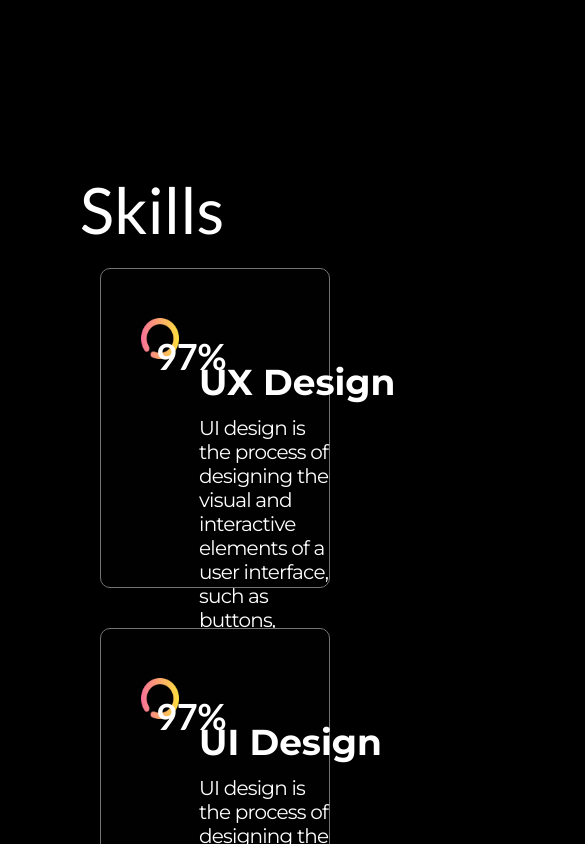
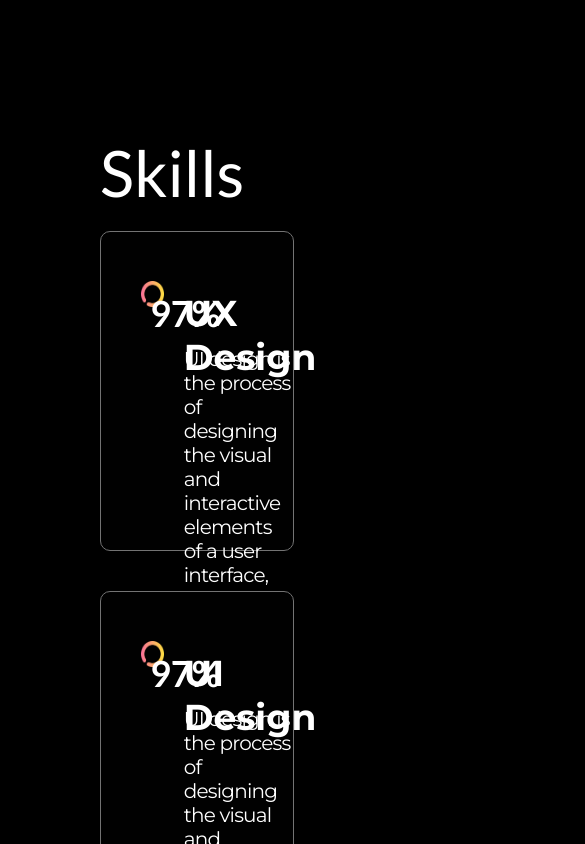
Before and after one commit to lukanogaj/product-designer, a React (Create React App) app: page / in a window 390 px wide. Shown: the part 2400-3244 px from the top of the page, 585 px wide, since content can reach past the window. Built offline with nearby package versions, Linux system fonts and the light colour scheme.

Commit message:
feedback-responsive

```diff
--- a/src/App.js
+++ b/src/App.js
@@ -18,7 +18,7 @@ function App() {
 			<WorkEfficiency />
 			<Portfolio />
 			<Skills />
-			{/* <Feedback /> */}
+			<Feedback />
 			{/* <AboutMe /> */}
 			{/* <Frame /> */}
 			{/* <Footer /> */}
--- a/src/components/Feedback/index.module.scss
+++ b/src/components/Feedback/index.module.scss
@@ -2,42 +2,47 @@
 	display: flex;
 	justify-content: center;
 	width: 100%;
-	height: 800px;
 	background-image: url(../Assests/unsplash.png);
 	background-repeat: no-repeat;
 	background-size: cover;
 	font-family: "Poppins", sans-serif;
 
+
+
 	.feedbackText {
 		display: flex;
 		flex-direction: column;
 		align-items: center;
-		width: 63.311%;
-		height: 506px;
+		width: 80%;
 		margin-top: 147px;
 
 		.feedbackHeading {
-			width: 30%;
-			height: 50px;
+			width: 100%;
+			text-align: center;
 			& > h1 {
 				color: #ffffff;
-				font-size: 2.5w;
+				font-size: 3rem;
 				white-space: nowrap;
 				font-weight: 600;
+        @media screen and (max-width:1024px){
+          font-size: 2.5rem;
+        }
 			}
 		}
 
 		.feedbackParagraph {
 			width: 100%;
-			height: 250px;
 			margin-top: 60px;
 			& > p {
-				font-size: 2.5vw;
+				font-size: 3rem;
 				color: #ffffff;
 				font-style: italic;
 				font-weight: 700;
-				letter-spacing: -0.15rem;
+				letter-spacing: 0.3rem;
 				line-height: 4rem;
+        @media screen and (max-width:1024px){
+          font-size: 2.5rem;
+        }
 			}
 		}
 
--- a/src/components/Skills/index.module.scss
+++ b/src/components/Skills/index.module.scss
@@ -2,21 +2,27 @@
 	display: flex;
 	flex-direction: column;
 	width: 100%;
-	height: 774px;
+	// height: 774px;
 	font-family: "Lato", sans-serif;
 	padding: 0px 80px 0px 80px;
 	background-color: #000;
-
+	margin-bottom: 200px;
 	@media screen and (max-width: 1024px) {
 		width: 100%;
 	}
 	.skillsHeading {
 		display: inline-block;
+    width: 100%;
 		& > h1 {
 			display: inline-block;
 			font-size: 4rem;
 			font-weight: 400;
 			color: #ffffff;
+      @media screen and (max-width: 1024px) {
+        width: 100%;
+        padding-left: 20px;;
+      }
+
 		}
 	}
 
@@ -24,14 +30,11 @@
 		display: flex;
 		justify-content: space-between;
 		width: 100%;
-		height: 660px;
 		flex-wrap: wrap;
 		background-color: #000000;
 		align-items: center;
 
-		// @media  screen and (max-width:1024px) {
-		//   width: ;
-		// }
+
 
 		.skillsContainer {
 			display: flex;
@@ -45,7 +48,6 @@
 			@media screen and (max-width: 1024px) {
 				width: 100%;
 				margin: 20px;
-				// background-color: green;
 			}
 			.skillEllipse {
 				display: flex;
@@ -69,23 +71,23 @@
 					top: 41%;
 					right: 10%;
 					left: 35%;
-					@media screen and (max-width:1400px) {
-            position:absolute;
+					@media screen and (max-width: 1400px) {
+						position: absolute;
 						right: 3%;
 						left: 33%;
-            top:38%;
+						top: 38%;
 					}
-          @media screen and (max-width:1024px) {
-            position:absolute;
+					@media screen and (max-width: 1024px) {
+						position: absolute;
 						right: 3%;
 						left: 39%;
-            top:40%;
+						top: 40%;
 					}
 					& > h1 {
-            @media screen and (max-width:1400px) {
+						@media screen and (max-width: 1400px) {
 							font-size: 1.9rem;
 						}
-            @media screen and (max-width:1024px) {
+						@media screen and (max-width: 1024px) {
 							font-size: 2.25rem;
 						}
 						font-family: "Lato", sans-serif;
@@ -101,19 +103,30 @@
 			flex-direction: column;
 			justify-content: space-between;
 			width: 57%;
-			height: 136px;
 			margin-left: 20px;
+			@media screen and (max-width: 1700px) {
+				text-wrap: wrap;
+				height: 200px;
+			}
 
 			.skillTextHeading {
 				width: 98%;
 				height: 36px;
 				margin-bottom: 20px;
+				text-wrap: wrap;
 				& > h1 {
 					font-family: "Montserrat", sans-serif;
 					font-size: 2.25rem;
 					color: #ffff;
 					font-weight: bolder;
 					white-space: nowrap;
+					@media screen and (max-width: 1700px) {
+						text-wrap: wrap;
+						margin-bottom: 10px;
+					}
+					@media screen and (max-width: 1600px) {
+						margin-bottom: 20px;
+					}
 				}
 			}
 
@@ -123,10 +136,14 @@
 				height: 80xp;
 
 				& > p {
-          @media screen and (max-width:1400px) {
+
+          @media screen and (max-width: 1600px) {
+						font-size: 1.1rem;
+					}
+					@media screen and (max-width: 1400px) {
 						font-size: 1rem;
 					}
-          @media screen and (max-width:1024px) {
+					@media screen and (max-width: 1024px) {
 						font-size: 1.25rem;
 					}
 					color: #ffffff;
```
Lines whose indentation alone changed are shown as unchanged.
